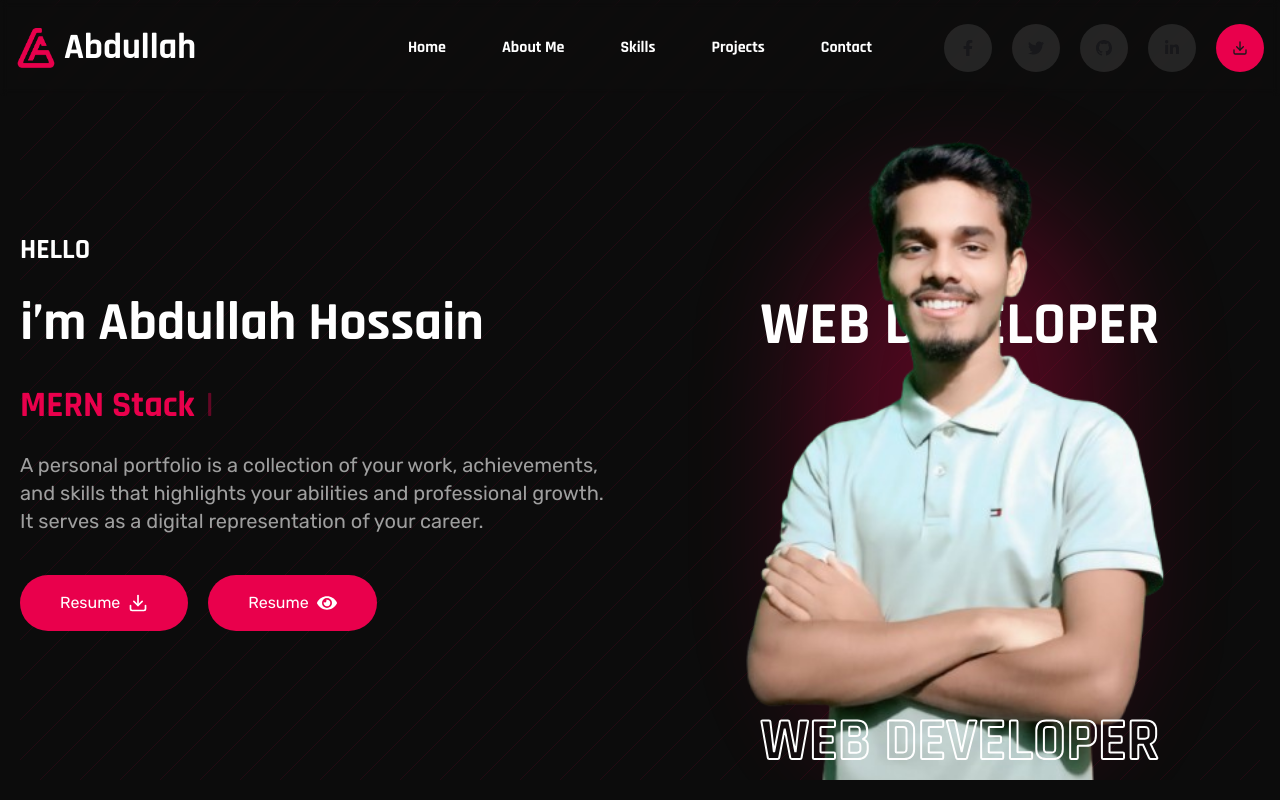
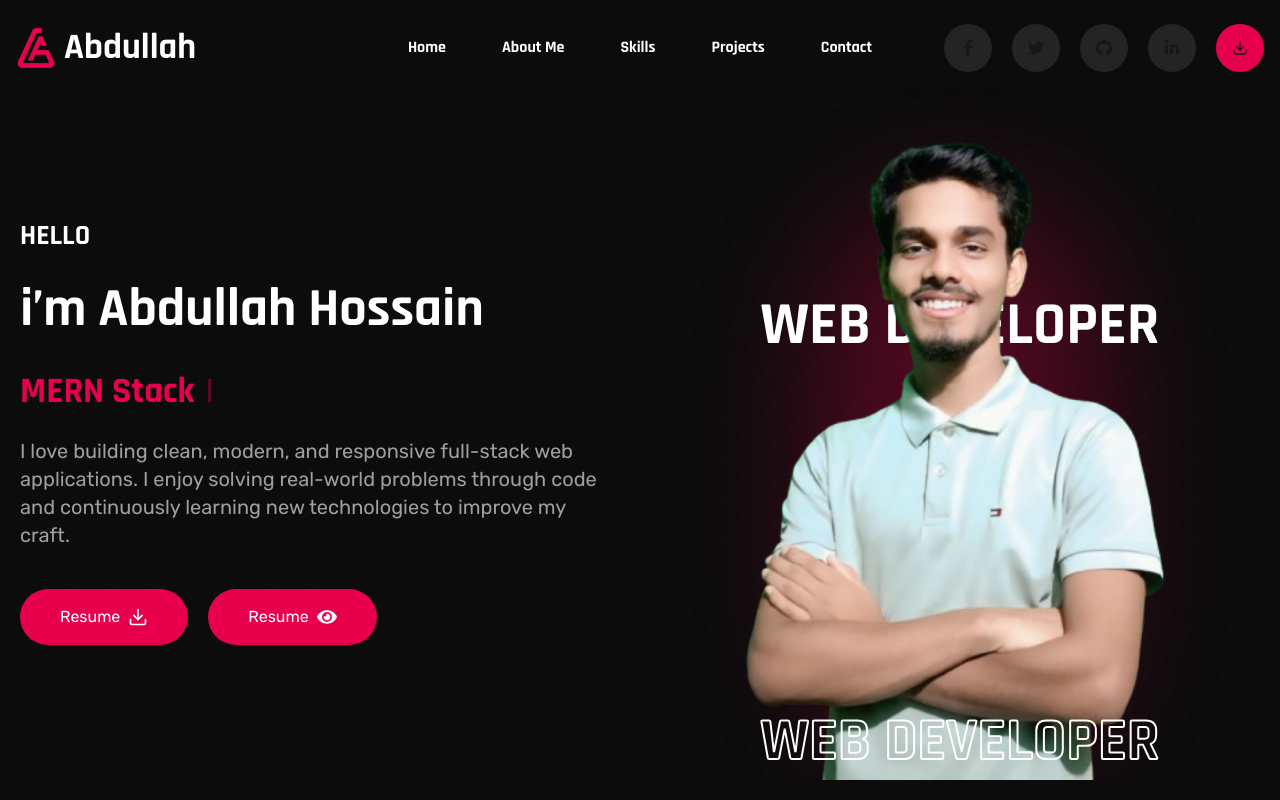
Before and after one commit to mdabdullahr/my-portfolio-website, a React (Vite) app: page / in a window 1280 px wide. Shown: the top 800 px of the page. Built offline with nearby package versions, Linux system fonts and the light colour scheme.

Commit message:
included some customization

```diff
--- a/index.html
+++ b/index.html
@@ -2,9 +2,9 @@
 <html lang="en">
   <head>
     <meta data-theme="light" charset="UTF-8" />
-    <link rel="icon" type="image/svg+xml" href="/vite.svg" />
+    <link rel="icon" type="image/png" href="/logo.png" />
     <meta name="viewport" content="width=device-width, initial-scale=1.0" />
-    <title>Vite + React</title>
+    <title>Abdullah</title>
   </head>
   <body>
     <div id="root"></div>
--- a/src/Pages/AboutMe/AboutMe.jsx
+++ b/src/Pages/AboutMe/AboutMe.jsx
@@ -9,6 +9,7 @@ import {
 } from "react-icons/fa";
 
 const AboutMe = () => {
+
   return (
     <section id="about" className="scroll-mt-28">
       <div
--- a/src/Pages/Home/Home.jsx
+++ b/src/Pages/Home/Home.jsx
@@ -7,6 +7,7 @@ import ContactInfo from '../ContactInfo/ContactInfo';
 
 
 const Home = () => {
+
     return (
         <div className='bg-[#0C0C0C] px-5'>
             <HeroSection></HeroSection>
--- a/src/Pages/MySkills/MySkills.jsx
+++ b/src/Pages/MySkills/MySkills.jsx
@@ -14,6 +14,7 @@ const MySkills = () => {
   // Split skills
   const firstLine = skills.slice(0, 6);
   const secondLine = skills.slice(6, 12);
+
 
   return (
     <section id="skills" className="scroll-mt-28">
--- a/src/Pages/Projects/Projects.jsx
+++ b/src/Pages/Projects/Projects.jsx
@@ -156,7 +156,7 @@ const Projects = () => {
 
                   <button
                     onClick={() => openModal(project)}
-                    className="text-white bg-[#E9004C] px-5 rounded-full text-lg py-2"
+                    className="text-white bg-[#E9004C] px-5 rounded-full text-lg py-2 cursor-pointer"
                   >
                     Details
                   </button>
--- a/src/component/HeroSection.jsx
+++ b/src/component/HeroSection.jsx
@@ -45,9 +45,9 @@ const HeroSection = () => {
               />
             </h2>
             <p className="mt-4 text-[#9F9F9F] text-[16px] md:text-xl">
-              A personal portfolio is a collection of your work, achievements,
-              and skills that highlights your abilities and professional growth.
-              It serves as a digital representation of your career.
+              I love building clean, modern, and responsive full-stack web applications.
+              I enjoy solving real-world problems through code and continuously
+              learning new technologies to improve my craft.
             </p>
              <div className="flex gap-5 flex-wrap">
               <a href="/resume.pdf" download>
```
Also changed, not shown: public/logo.png (added).
